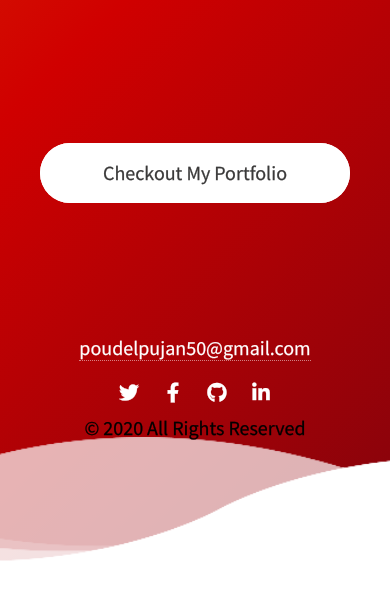
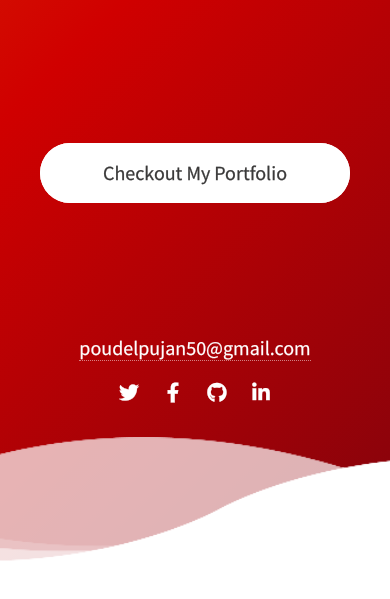
Before and after one commit to poudelpujan/pujan.poudel.github.io, a plain HTML site: page index.html in a window 390 px wide. Shown: the part 237-836 px from the top of the page. Drawn offline with Linux system fonts and the light colour scheme.

Commit message:
copyright change

```diff
--- a/assets/css/main.css
+++ b/assets/css/main.css
@@ -570,13 +570,6 @@ body.is-preload #headerSection .intro {
   display: inline-block;
   margin: 0 0 3em 0;
 }
-
-#footer .copyright {
-  color: #000;
-  font-size: 0.8em;
-  height: 10px;
-}
-
 #footer .footer-link {
   text-decoration: none;
 }
@@ -911,9 +904,4 @@ body.is-preload #headerSection .intro {
   #footer .icons {
     padding: 0.5em 1.25em 0.5em 1.25em;
   }
-
-  #footer .copyright {
-    font-size: 1em;
-    margin: 0 0 4em 0;
-  }
 }
--- a/index.html
+++ b/index.html
@@ -80,9 +80,6 @@
               ><span class="label">LinkedIn</span></a
             >
           </li>
-          <p class="copyright">
-            <strong> &copy; 2020 All Rights Reserved</strong>
-          </p>
         </ul>
       </footer>
     </section>
```
